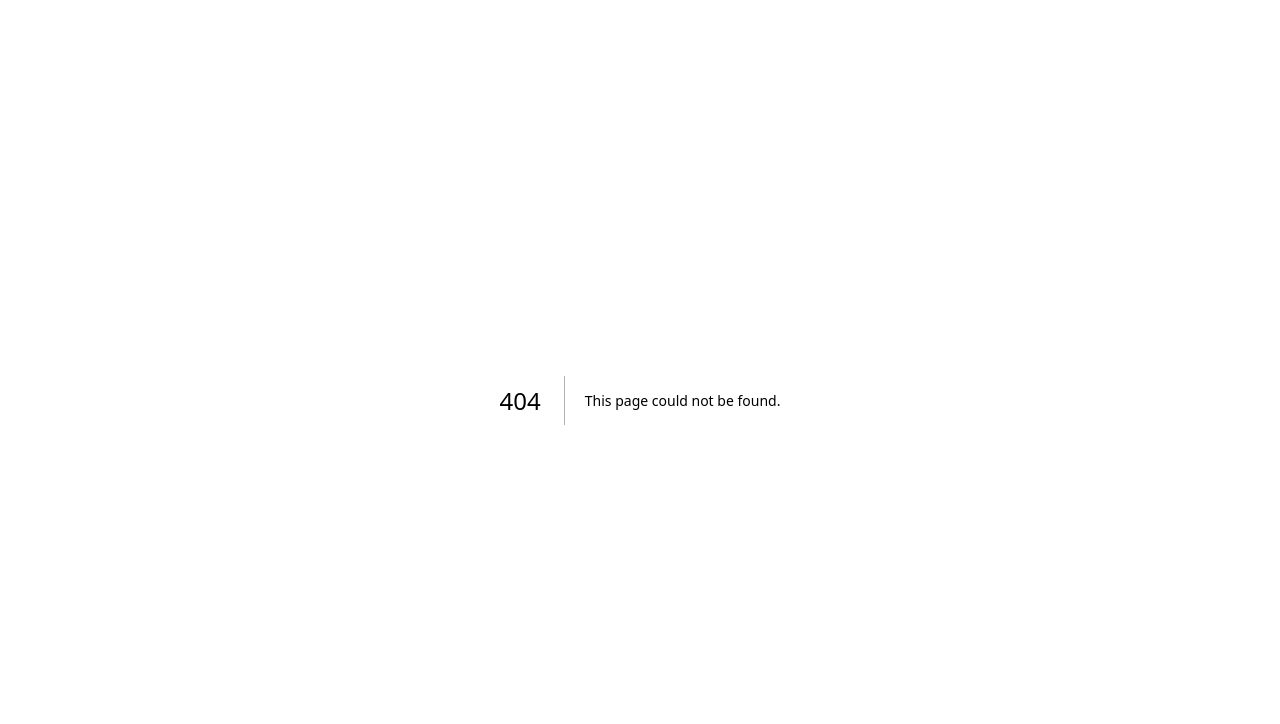
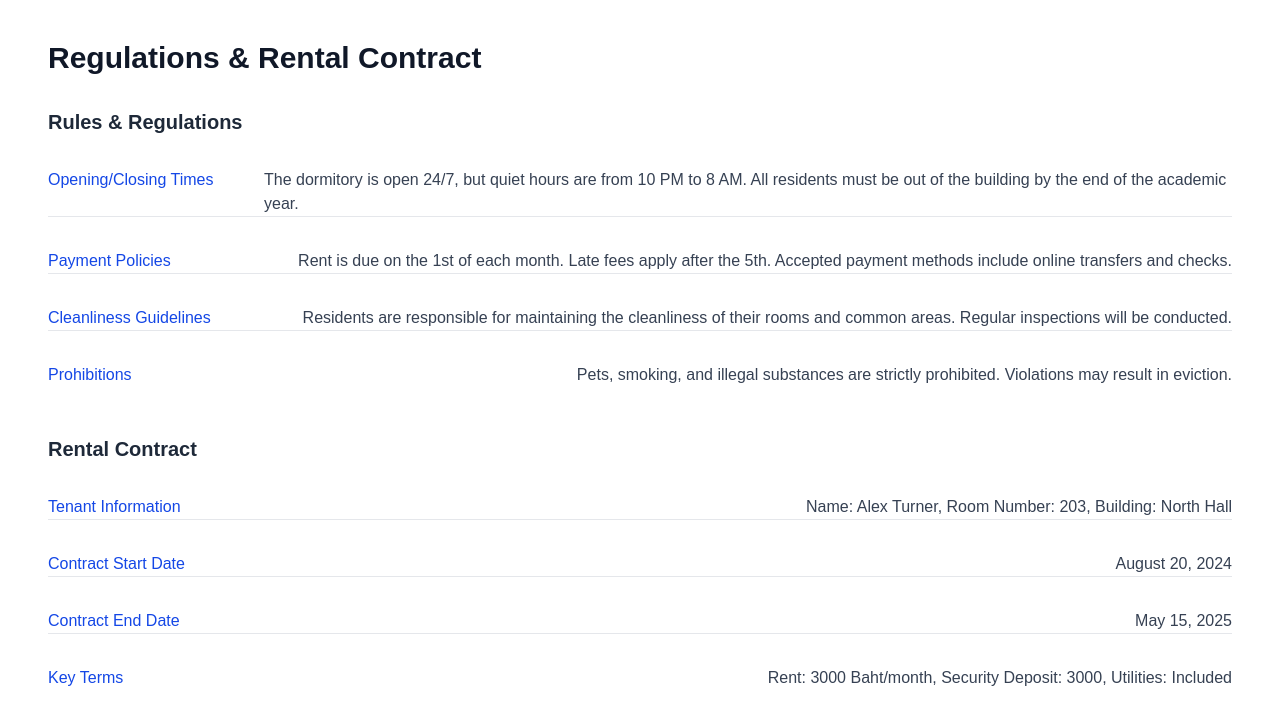
Before and after one commit to Aphiphu1122/my-dorm, a Next.js app: page /rules in a window 1280 px wide. Before the commit this address had no page. Shown: the top 724 px of the page. Built offline with nearby package versions, Linux system fonts and the light colour scheme.

Commit message:
rules page

```diff
--- /dev/null
+++ b/src/app/rules/page.tsx
@@ -0,0 +1,72 @@
+"use client";
+
+export default function RulesContractPage() {
+  return (
+    <div className="bg-white">
+    <div className="w-full max-w-7xl mx-auto px-4 sm:px-6 md:px-12 py-10 bg-white min-h-screen">
+      <h1 className="text-3xl font-bold text-gray-900 mb-8">Regulations & Rental Contract</h1>
+
+      {/* Rules & Regulations */}
+      <section className="mb-12">
+        <h2 className="text-xl font-semibold text-gray-800 mb-4">Rules & Regulations</h2>
+        <div className="space-y-4 divide-y divide-gray-200">
+          <div className="pt-4 flex justify-between items-start gap-4">
+            <p className="text-blue-700 font-medium min-w-[200px]">Opening/Closing Times</p>
+            <p className="text-gray-700 flex-1">
+              The dormitory is open 24/7, but quiet hours are from 10 PM to 8 AM. All residents must be out of the building by the end of the academic year.
+            </p>
+          </div>
+
+          <div className="pt-4 flex justify-between items-start gap-4">
+            <p className="text-blue-700 font-medium">Payment Policies</p>
+            <p className="text-gray-700">
+              Rent is due on the 1st of each month. Late fees apply after the 5th. Accepted payment methods include online transfers and checks.
+            </p>
+          </div>
+
+          <div className="pt-4 flex justify-between items-start gap-4">
+            <p className="text-blue-700 font-medium">Cleanliness Guidelines</p>
+            <p className="text-gray-700">
+              Residents are responsible for maintaining the cleanliness of their rooms and common areas. Regular inspections will be conducted.
+            </p>
+          </div>
+
+          <div className="pt-4 flex justify-between items-start gap-4">
+            <p className="text-blue-700 font-medium">Prohibitions</p>
+            <p className="text-gray-700">
+              Pets, smoking, and illegal substances are strictly prohibited. Violations may result in eviction.
+            </p>
+          </div>
+        </div>
+      </section>
+
+      {/* Rental Contract */}
+      <section>
+        <h2 className="text-xl font-semibold text-gray-800 mb-4">Rental Contract</h2>
+        <div className="space-y-4 divide-y divide-gray-200">
+          <div className="pt-4 flex justify-between items-start gap-4">
+            <p className="text-blue-700 font-medium">Tenant Information</p>
+            <p className="text-gray-700">Name: Alex Turner, Room Number: 203, Building: North Hall</p>
+          </div>
+
+          <div className="pt-4 flex justify-between items-start gap-4">
+            <p className="text-blue-700 font-medium">Contract Start Date</p>
+            <p className="text-gray-700">August 20, 2024</p>
+          </div>
+
+          <div className="pt-4 flex justify-between items-start gap-4">
+            <p className="text-blue-700 font-medium">Contract End Date</p>
+            <p className="text-gray-700">May 15, 2025</p>
+          </div>
+
+          <div className="pt-4 flex justify-between items-start gap-4">
+            <p className="text-blue-700 font-medium">Key Terms</p>
+            <p className="text-gray-700">Rent: 3000 Baht/month, Security Deposit: 3000, Utilities: Included</p>
+          </div>
+        </div>
+      </section>
+
+    </div>
+    </div>
+  );
+}
```
